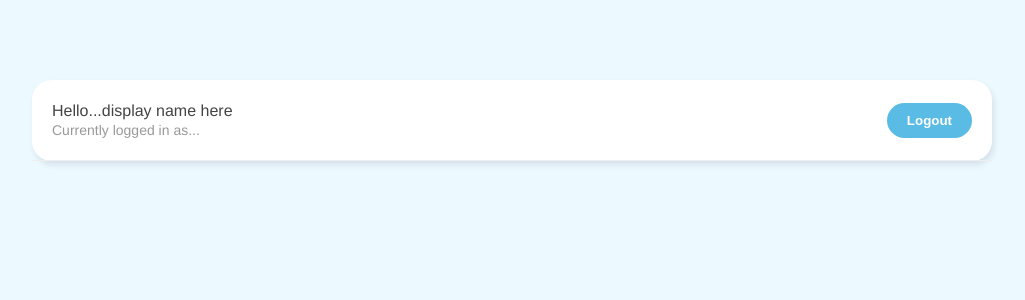
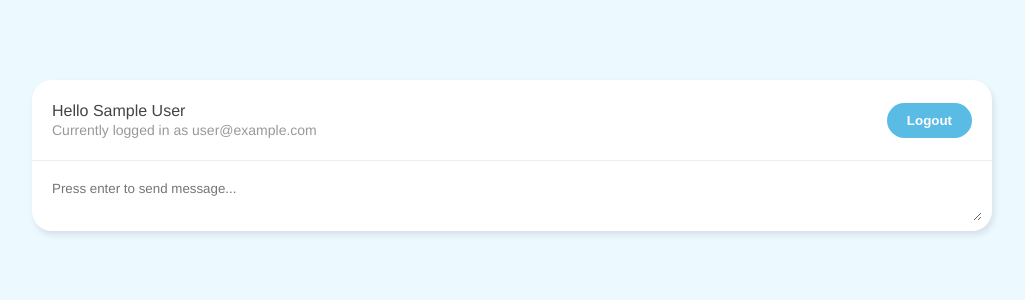
Before and after one commit to andrasputyera/techat, a Vue app: page /chatroom in a window 1280 px wide. Shown: the top 300 px of the page, without its empty margins (128-1153 px from the left). Built offline with nearby package versions, Linux system fonts and the light colour scheme; no server answers; sample sign-in values are in the browser's storage.

Commit message:
set up user logout & route guards

```diff
--- a/src/components/Login.vue
+++ b/src/components/Login.vue
@@ -21,7 +21,7 @@ export default {
         const handleSubmit = async () => {
             await login(email.value, password.value)
             if (!error.value) {
-               context.emit('registration')
+               context.emit('login')
             }
         }
 
--- a/src/components/Navbar.vue
+++ b/src/components/Navbar.vue
@@ -1,17 +1,32 @@
 <template>
-    <nav>
+    <nav v-if="user">
         <div>
-            <p>Hello...display name here</p>
-            <p class="email">Currently logged in as...</p>
+            <p>Hello {{ user.displayName }}</p>
+            <p class="email">Currently logged in as {{ user.email }}</p>
         </div>
-        <button>Logout</button>
+        <button @click="handleClick">Logout</button>
     </nav>
 </template>
 
 <script>
-    export default {
+import useLogout from '@/composables/useLogout'
+import getUser from '@/composables/getUser'
 
+export default {
+    setup() {
+        const { error, logout } = useLogout()
+        const { user } = getUser()
+
+        const handleClick = async () => {
+            await logout()
+            if (!error.value) {
+                (console.log('user logged out'))
+            }
+        }
+
+        return { handleClick, user, error }
     }
+}
 </script>
 
 <style>
--- /dev/null
+++ b/src/components/NewChatForm.vue
@@ -0,0 +1,52 @@
+<template>
+    <form>
+        <textarea
+         placeholder="Press enter to send message..."
+         v-model="message"
+         @keypress.enter.prevent="handleSubmit"
+        ></textarea>
+    </form>
+</template>
+
+<script>
+import { ref } from '@vue/reactivity'
+import getUser from '@/composables/getUser'
+import { timestamp } from '@/firebase/config'
+
+export default {
+    setup() {
+        const { user } = getUser()
+        const message = ref('')
+
+        const handleSubmit = async () => {
+            const chat = {
+                name: user.value.displayName,
+                message: message.value,
+                createdAt: timestamp()
+
+            }
+            console.log(chat)
+            message.value = ''
+        }
+
+        return { message, handleSubmit }
+    }
+}
+</script>
+
+<style scoped>
+  form {
+    margin: 10px;
+  }
+  textarea {
+    width: 100%;
+    max-width: 100%;
+    margin-bottom: 6px;
+    padding: 10px;
+    box-sizing: border-box;
+    border: 0;
+    border-radius: 20px;
+    font-family: inherit;
+    outline: none;
+  }
+</style>
--- a/src/components/Signup.vue
+++ b/src/components/Signup.vue
@@ -23,7 +23,7 @@ export default {
         const handleSubmit = async () => {
             await signup (displayName.value, email.value, password.value)
             if(!error.value) {
-                context.emit('login')
+                context.emit('register')
             }
         }
 
--- /dev/null
+++ b/src/composables/getUser.js
@@ -0,0 +1,17 @@
+import { ref } from "@vue/reactivity"
+import { projectAuth } from "@/firebase/config"
+
+const user = ref(projectAuth.currentUser)
+
+// _user is the object we get back every time there is an authentication change
+// When logged out, _user will be null
+projectAuth.onAuthStateChanged(_user => {
+    console.log('User state change. Current user is: ', _user )
+    user.value = _user
+})
+
+const getUser = () => {
+    return { user }
+}
+
+export default getUser
--- /dev/null
+++ b/src/composables/useLogout.js
@@ -0,0 +1,20 @@
+import { ref } from "@vue/reactivity"
+import { projectAuth } from "@/firebase/config"
+
+const error = ref(null)
+
+const logout = async (email, password) => {
+    error.value = null
+    try {
+        await projectAuth.signOut()
+    } catch (err) {
+        console.log(err.message)
+        error.value = err.message
+    }
+}
+
+const useLogout = () => {
+    return { error, logout }
+}
+
+export default useLogout
--- a/src/main.js
+++ b/src/main.js
@@ -3,4 +3,16 @@ import App from './App.vue'
 import router from './router'
 import './assets/main.css'
 
-createApp(App).use(router).mount('#app')
+// Firebase auth service so that we can listen to changes
+import { projectAuth } from '@/firebase/config'
+
+let app
+
+// When the user is first logged in or not logged in at all
+projectAuth.onAuthStateChanged(() => {
+    if (!app) {
+      app = createApp(App)
+      .use(router)
+      .mount('#app')
+    }
+})
--- a/src/router/index.js
+++ b/src/router/index.js
@@ -1,6 +1,18 @@
 import { createRouter, createWebHistory } from 'vue-router'
 import Welcome from '../views/Welcome.vue'
 import Chatroom from '../views/Chatroom.vue'
+import { projectAuth } from '@/firebase/config'
+
+// auth guard
+const requireAuth = (to, from, next) => {
+  let user = projectAuth.currentUser
+  console.log('current user in auth guard: ', user)
+  if (!user) {
+    next({ name: 'Welcome' })
+  } else {
+    next()
+  }
+}
 
 const routes = [
   {
@@ -11,7 +23,8 @@ const routes = [
   {
     path: '/chatroom',
     name: 'Chatroom',
-    component: Chatroom
+    component: Chatroom,
+    beforeEnter: requireAuth
   },
 
   // component: () => import(/* webpackChunkName: "about" */ '../views/About.vue')
--- a/src/views/Chatroom.vue
+++ b/src/views/Chatroom.vue
@@ -1,14 +1,35 @@
 <template>
     <div class="container">
         <Navbar />
+        <NewChatForm />
     </div>
 </template>
 
 <script>
 import Navbar from '@/components/Navbar.vue'
+import NewChatForm from '@/components/NewChatForm.vue'
+import getUser from '@/composables/getUser'
+import { watch } from '@vue/runtime-core'
+import { useRouter } from 'vue-router'
 
 export default {
-    components: { Navbar }
+    components: { Navbar, NewChatForm },
+    setup() {
+        const { user } = getUser()
+        const router = useRouter()
+
+        // If the value of user is null
+        watch(user, () => {
+            if (!user.value ) {
+                router.push({ name: 'Welcome' })
+            }
+        })
+
+
+
+
+
+    }
 }
 </script>
 
--- a/src/views/Welcome.vue
+++ b/src/views/Welcome.vue
@@ -8,7 +8,7 @@
         </div>
         <div v-else>
           <h2>Register</h2>
-          <Signup @signup="enterChat" />
+          <Signup @register="enterChat" />
           <p>Already registered? <span @click="showLogin = true">Login</span> instead.</p>
         </div>
     </div>
```
